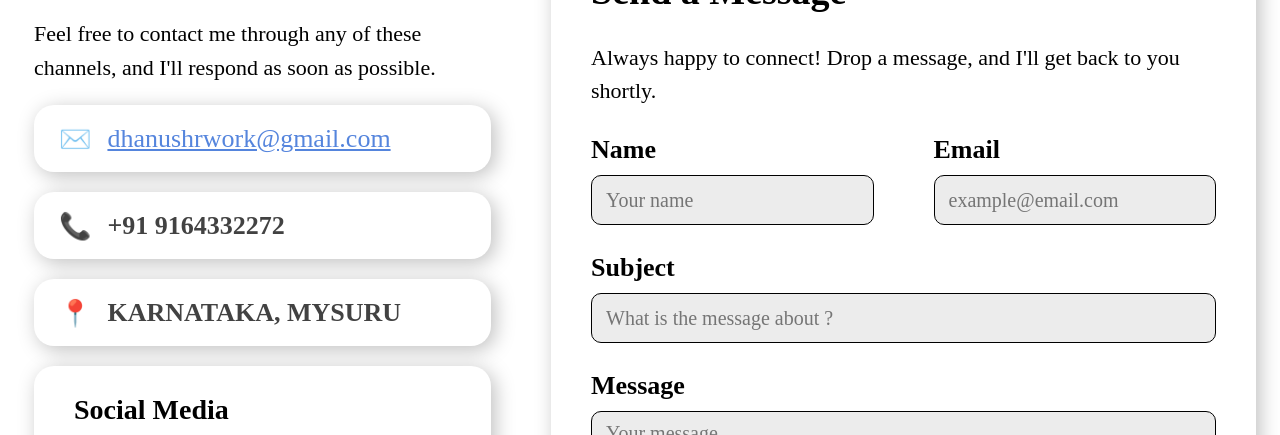
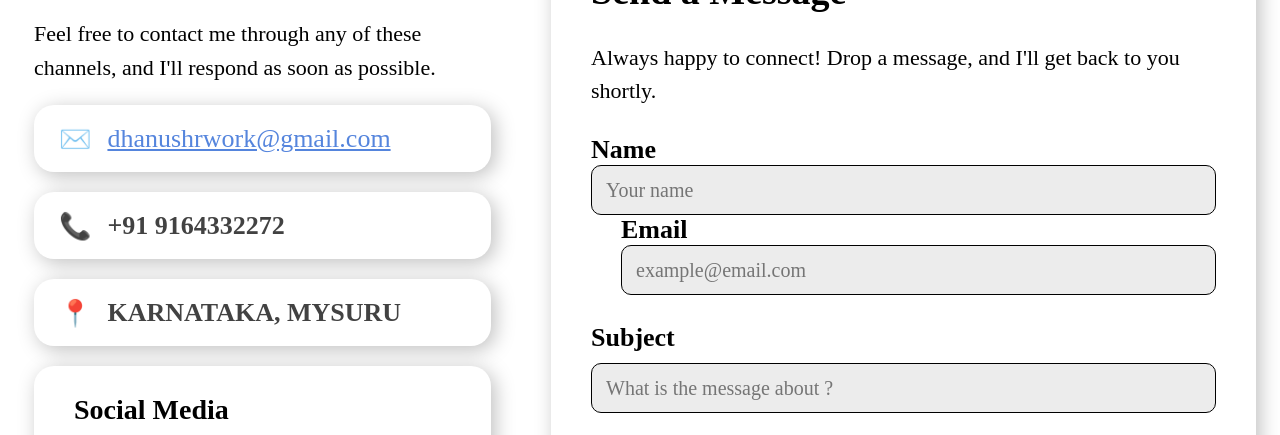
Before and after one commit to Dhanushr10/Dhanushr10.github.io, a plain HTML site: page index.html in a window 1280 px wide. Shown: the part 6564-6999 px from the top of the page. Drawn offline with Linux system fonts and the light colour scheme; a web font is replaced by a local one.

Commit message:
Update style.css

```diff
--- a/style.css
+++ b/style.css
@@ -33,6 +33,18 @@ body {
   background: #fff;
   color: #000;
   overflow-x: hidden;
+  background-color: #fff;
+}
+
+body::before {
+  content: '';
+  position: fixed;
+  top: 0;
+  left: 0;
+  right: 0;
+  height: 24px;
+  background: #fff;
+  z-index: 999;
 }
 
 img { display: block; max-width: 100%; }
@@ -47,7 +59,7 @@ nav {
   align-items: center;
   justify-content: space-between;
   padding: 6px 12px;
-  background: rgba(255,255,255,.2);
+  background: rgba(255,255,255,0.85);
   backdrop-filter: blur(25px);
   -webkit-backdrop-filter: blur(25px);
   border-bottom: 1px solid rgba(0,0,0,.25);
@@ -704,11 +716,9 @@ section { position: relative; width: 100%; }
 .msg-title { font-family: var(--font-serif); font-size: 38px; font-weight: 700; }
 .msg-sub   { font-family: var(--font-serif); font-size: 22px; line-height: 1.5; }
 
-.form-row {
-  display: flex; gap: 0; align-items: flex-start; width: 100%;
-}
-.form-col { flex: 1; display: flex; flex-direction: column; gap: 10px; }
-.form-col:first-child { padding-right: 30px; }
+.form-row   { flex-direction: column; gap: 14px; width: 100%; }
+  .form-col   { width: 100%; flex: none; }
+  .form-col:first-child, .form-col:last-child { padding: 0; width: 100%; }
 .form-col:last-child  { padding-left: 30px; }
 
 .form-group { display: flex; flex-direction: column; gap: 10px; }
```
